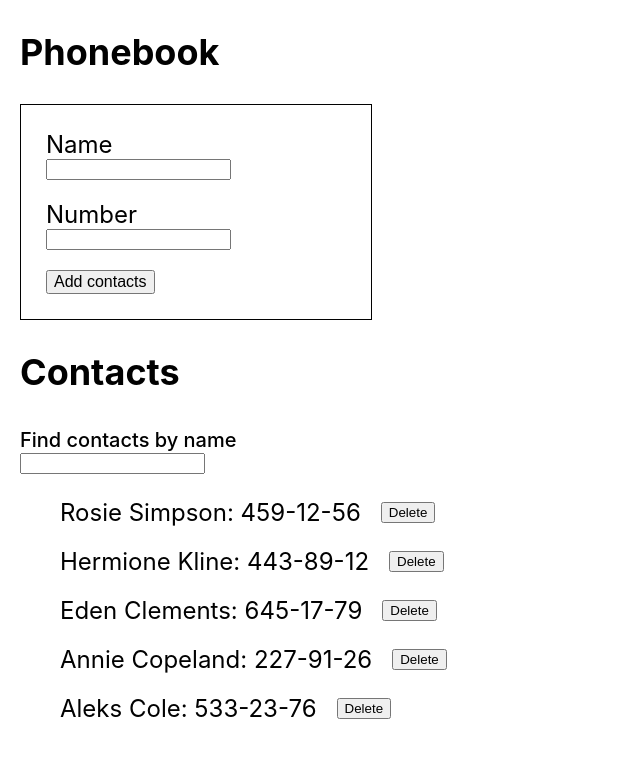
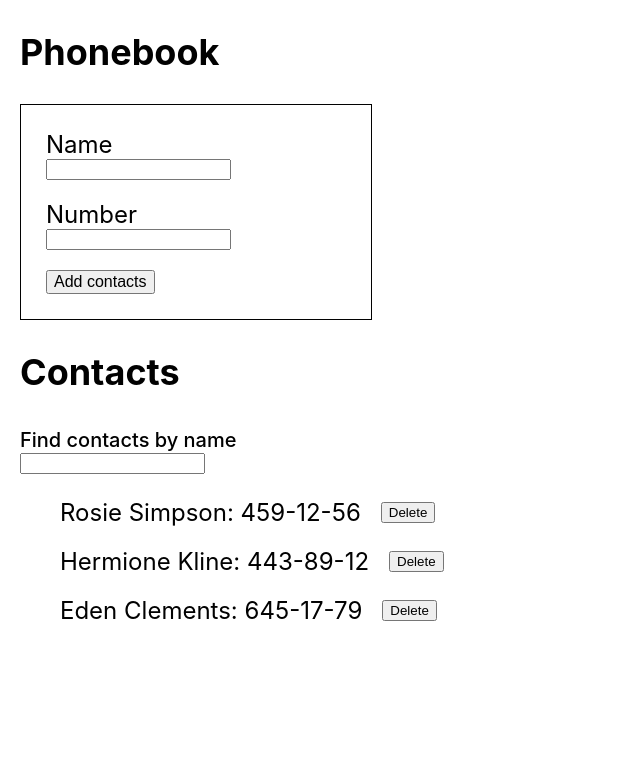
Before and after one commit to Aleks-corp/goit-react-hw-03-phonebook, a React (Create React App) app: page / in a window 1280 px wide. Shown: the top 758 px of the page, without its empty margins (0-640 px from the left). Built offline with nearby package versions, Linux system fonts and the light colour scheme.

Commit message:
add-localStorage

```diff
--- a/src/components/App.jsx
+++ b/src/components/App.jsx
@@ -4,43 +4,54 @@ import { Phonebook } from './Phonebook/Phonebook';
 import { ContactsList } from './ContactsList/ContactsList';
 import { FilterContacts } from './Filter/Filter';
 import { nanoid } from 'nanoid';
+import { contactsDefault } from '../contacts';
 
 export class App extends Component {
   state = {
-    contacts: [
-      { id: 'id-1', name: 'Rosie Simpson', number: '459-12-56' },
-      { id: 'id-2', name: 'Hermione Kline', number: '443-89-12' },
-      { id: 'id-3', name: 'Eden Clements', number: '645-17-79' },
-      { id: 'id-4', name: 'Annie Copeland', number: '227-91-26' },
-      { id: 'id-5', name: 'Aleks Cole', number: '533-23-76' },
-    ],
-    filter: '',
+    contacts: [],
+    filterValue: '',
   };
+  componentDidMount() {
+    this.setState({
+      contacts: localStorage.getItem('phonebook-contacts')
+        ? JSON.parse(localStorage.getItem('phonebook-contacts'))
+        : contactsDefault,
+    });
+  }
 
-  onFormSubmit = data => {
-    data.id = nanoid();
+  componentDidUpdate(prevProps, prevState) {
+    if (prevState.contacts !== this.state.contacts) {
+      localStorage.setItem(
+        'phonebook-contacts',
+        JSON.stringify(this.state.contacts)
+      );
+    }
+  }
+  onFormSubmit = newContact => {
+    newContact.id = nanoid();
     const availableInContactsList = this.state.contacts.some(
       contact =>
-        contact.name.toLowerCase().trim() === data.name.toLowerCase().trim()
+        contact.name.toLowerCase().trim() ===
+        newContact.name.toLowerCase().trim()
     );
 
     if (availableInContactsList) {
-      alert(`${data.name} is already in contacts.`);
+      alert(`${newContact.name} is already in contacts.`);
       return;
     }
 
     this.setState(state => ({
-      contacts: [data, ...state.contacts],
+      contacts: [newContact, ...state.contacts],
     }));
   };
 
-  filterContactsHandler = FilterName => {
-    this.setState({ filter: FilterName });
+  filterContactsHandler = e => {
+    this.setState({ filterValue: e.currentTarget.value });
   };
 
-  deleteContactItem = name => {
+  deleteContactItem = id => {
     const contactsList = this.state.contacts.filter(
-      contact => contact.name !== name
+      contact => contact.id !== id
     );
     this.setState(() => ({
       contacts: [...contactsList],
@@ -61,12 +72,21 @@ export class App extends Component {
           <Phonebook formSubmitHandler={this.onFormSubmit} />
         </Section>
         <Section title="Contacts">
-          <FilterContacts filterContactsHandler={this.filterContactsHandler} />
-          <ContactsList
-            contactsArr={this.state.contacts}
-            filterName={this.state.filter}
-            deleteContactItem={this.deleteContactItem}
+          <FilterContacts
+            filterValue={this.state.filterValue}
+            filterContactsHandler={this.filterContactsHandler}
           />
+          {this.state.contacts.length === 0 ? (
+            <h2>Your PhoneBook is empty:(</h2>
+          ) : (
+            <ContactsList
+              contactsArr={this.state.contacts}
+              normalizedFilterValue={this.state.filterValue
+                .toLowerCase()
+                .trim()}
+              deleteContactItem={this.deleteContactItem}
+            />
+          )}
         </Section>
       </div>
     );
--- a/src/components/ContactsItem/ContactsItem.jsx
+++ b/src/components/ContactsItem/ContactsItem.jsx
@@ -1,13 +1,13 @@
 import { Thumb } from './ContactsItem.styled';
 import PropTypes from 'prop-types';
 
-export const ContactsItem = ({ name, number, deleteContactItem }) => {
+export const ContactsItem = ({ id, name, number, deleteContactItem }) => {
   return (
     <>
       <Thumb>
         {name}: {number}
       </Thumb>
-      <button type="button" onClick={() => deleteContactItem(name)}>
+      <button type="button" onClick={() => deleteContactItem(id)}>
         Delete
       </button>
     </>
--- a/src/components/ContactsList/ContactsList.jsx
+++ b/src/components/ContactsList/ContactsList.jsx
@@ -4,12 +4,14 @@ import PropTypes from 'prop-types';
 
 export const ContactsList = ({
   contactsArr,
-  filterName,
+  normalizedFilterValue,
   deleteContactItem,
 }) => {
-  const contactsList = filterName
+  const contactsList = normalizedFilterValue
     ? contactsArr.filter(contact =>
-        contact.name.toLowerCase().includes(filterName.toLowerCase().trim())
+        contact.name
+          .toLowerCase()
+          .includes(normalizedFilterValue.toLowerCase().trim())
       )
     : contactsArr;
   return (
@@ -17,6 +19,7 @@ export const ContactsList = ({
       {contactsList.map(contact => (
         <ContactsListItem key={contact.id}>
           <ContactsItem
+            id={contact.id}
             name={contact.name}
             number={contact.number}
             deleteContactItem={deleteContactItem}
--- a/src/components/Filter/Filter.jsx
+++ b/src/components/Filter/Filter.jsx
@@ -1,26 +1,19 @@
-import { Component } from 'react';
+import PropTypes from 'prop-types';
 import { Input } from 'components/Phonebook/Phonebook.styled';
 import { Label } from './Filter,styled';
 
-export class FilterContacts extends Component {
-  state = {
-    filter: '',
-  };
-  filterContactsHandler = e => {
-    this.setState({ filter: e.currentTarget.value });
-    this.props.filterContactsHandler(e.currentTarget.value);
-  };
-  render() {
-    return (
+export const FilterContacts = ({ filterValue, filterContactsHandler }) => (
   <Label>
     Find contacts by name
     <Input
       type="text"
       name="filter"
-          value={this.state.filter}
-          onChange={this.filterContactsHandler}
+      value={filterValue}
+      onChange={filterContactsHandler}
     />
   </Label>
 );
-  }
-}
+
+FilterContacts.propTypes = {
+  filterValue: PropTypes.string,
+};
--- /dev/null
+++ b/src/contacts.js
@@ -0,0 +1,5 @@
+export const contactsDefault = [
+  { id: 'id-1', name: 'Rosie Simpson', number: '459-12-56' },
+  { id: 'id-2', name: 'Hermione Kline', number: '443-89-12' },
+  { id: 'id-3', name: 'Eden Clements', number: '645-17-79' },
+];
```
Lines whose indentation alone changed are shown as unchanged.
